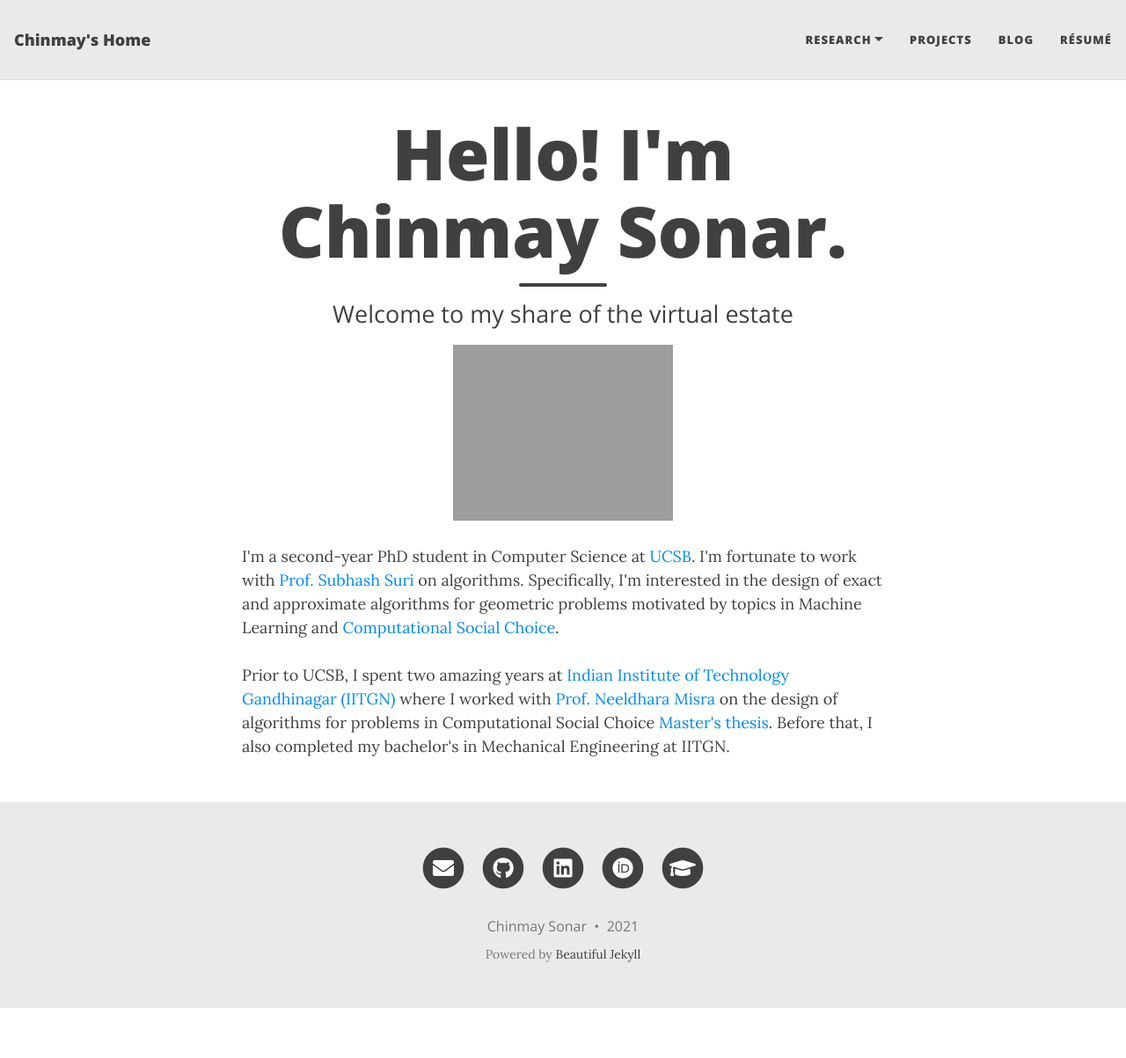
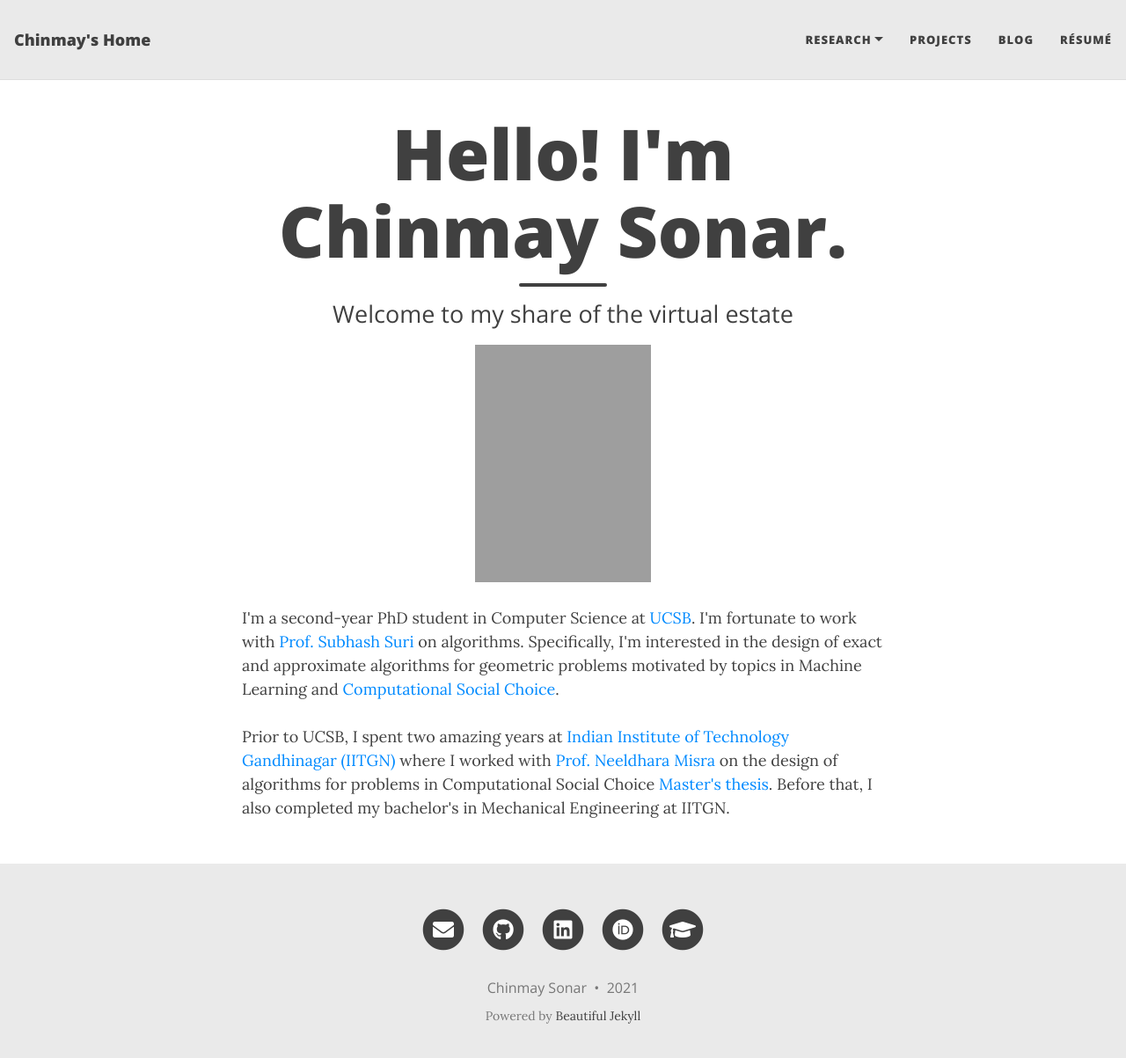
Before and after one commit to ChinmaySonar/chinmaysonar.github.io, a Jekyll site: the page built from index.html, in a window 1280 px wide and 1216 px high. Shown: the top 1203 px of the window at 88% size. Built offline with Jekyll 4.4.1, drawn with Linux system fonts in a browser that asks for light colours; nearby versions of some CDN libraries; the list of posts is cut into pages by our own code; grey boxes are pictures that could not be loaded.

Commit message:
adjust image dimensions

```diff
--- a/index.html
+++ b/index.html
@@ -13,7 +13,7 @@
     }
 </style>
 
-<img src="/assets/img/Chinmay.jpeg" alt="Chinmay" style="width:250px;height:200px;">
+<img src="/assets/img/Chinmay.jpeg" alt="Chinmay" style="width:200px;height:270px;">
 
 <br>
 
```
